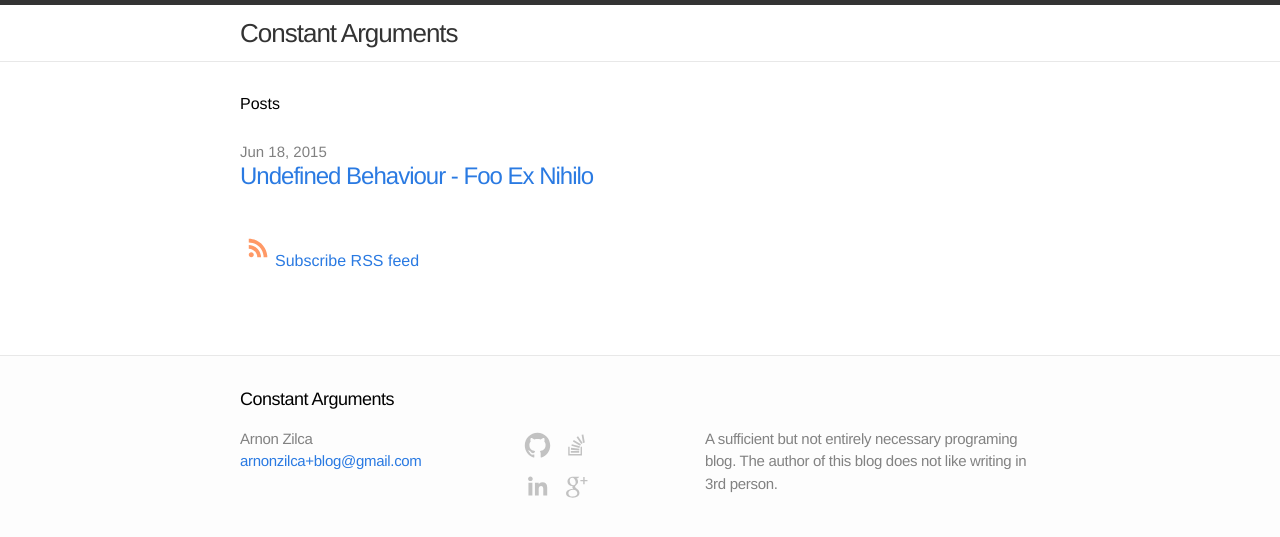
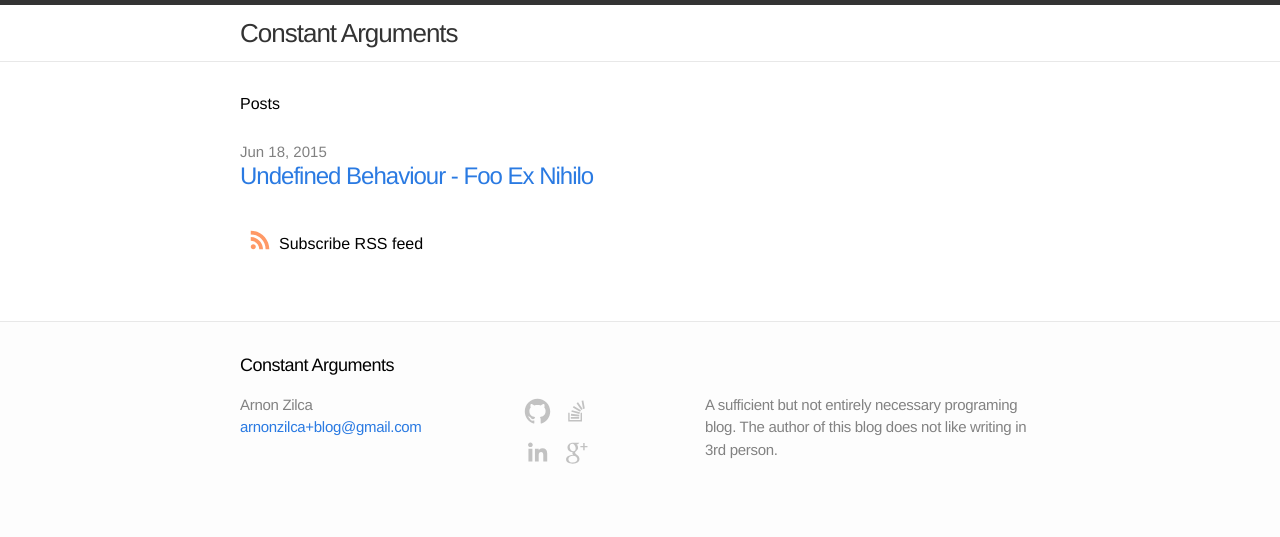
Before and after one commit to arnonzilca/arnonzilca.github.io, a Jekyll site: the page built from index.html, in a window 1280 px wide. Shown: the top 537 px of the page. Built offline with Jekyll 4.4.1, drawn with Linux system fonts in a browser that asks for light colours; comment, search, counter and statistics services are not loaded.

Commit message:
add RSS svg

```diff
--- a/css/main.css
+++ b/css/main.css
@@ -168,10 +168,6 @@
   display: block;
   font-size: 15px;
   color: #818181;
-}
-
-.rss-subscribe {
-    line-height: 5;
 }
 
 /* Post styles */
--- a/index.html
+++ b/index.html
@@ -16,13 +16,14 @@
   </ul>
 
   <p class="rss-subscribe">
-    <a href="{{ "/feed.xml" | prepend: site.baseurl }}" title="RSS"><svg class="svg-icon"
+  <a href="{{ "/feed.xml" | prepend: site.baseurl }}" title="RSS">
+      <table><tr><td><svg class="svg-icon"
         viewBox="0 0 512 512"><path fill="#FF9966" d="M201.8 347.2c0 20.3-16.5 36.8-36.8 36.8 -20.3
         0-36.8-16.5-36.8-36.8s16.5-36.8 36.8-36.8C185.3 310.4 201.8 326.8 201.8 347.2zM128.2
         204.7v54.5c68.5 0.7 124 56.3 124.7 124.7h54.5C306.7 285.3 226.9 205.4 128.2 204.7zM128.2
         166.6c57.9 0.3 112.3 22.9 153.2 63.9 41 41 63.7 95.5 63.9
         153.5h54.5c-0.3-149.9-121.7-271.4-271.6-271.9V166.6L128.2 166.6z"/></svg><!--[if lt IE
-        9]><em>Twitter</em><![endif]-->Subscribe RSS feed</a>
+        9]><em>Twitter</em><![endif]--></td><td>Subscribe RSS feed</td></tr></table></a>
   </p><br>
 
 </div>
```
